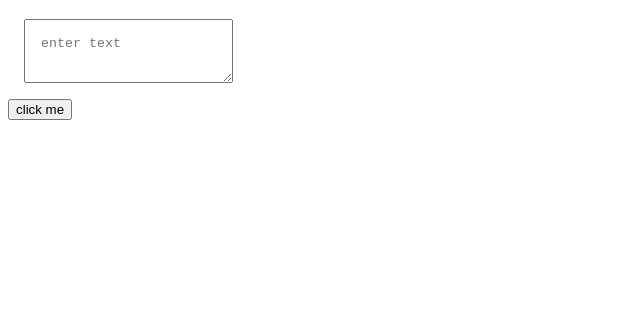
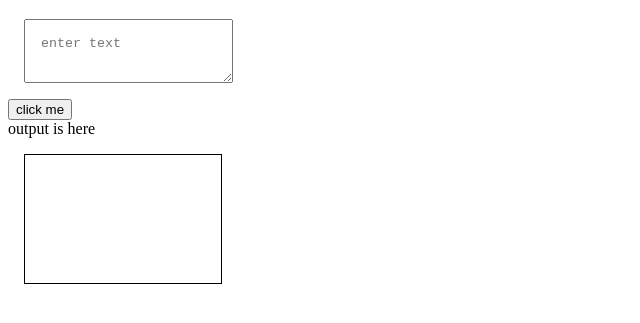
Before and after one commit to yadavrajneesh481/translation-tool, a plain HTML site: page index.html in a window 1280 px wide. Shown: the part 61-384 px from the top of the page, without its empty margins (0-640 px from the left). Drawn offline with Linux system fonts and the light colour scheme.

Commit message:
output process done

```diff
--- a/app.js
+++ b/app.js
@@ -1,8 +1,9 @@
 const btn = document.querySelector("#btn");
 const txt_input = document.querySelector("#txt-input");
-console.log(txt_input)
+const output = document.querySelector("#output");
+
+
 function clicked() {
-    console.log("clicked");
-    console.log("input", txt_input.value);
+    output.innerText = "assassasa" + txt_input.value;
 }
 btn.addEventListener("click", clicked);
--- a/index.html
+++ b/index.html
@@ -12,6 +12,16 @@
             display: block;
             padding: 1rem;
         }
+
+        #output {
+            border: 1px solid black;
+            margin: 1rem;
+            display: block;
+            padding: 1rem;
+            width: 13%;
+            height: 12vh;
+
+        }
     </style>
 </head>
 
@@ -20,6 +30,10 @@
     <h1>hiii this is rajneesh</h1>
     <textarea id="txt-input" placeholder="enter text"></textarea>
     <button id="btn">click me</button>
+    <div>output is here</div>
+    <div id="output"></div>
+
+
 
 </body>
 <script src="./app.js"></script>
```
